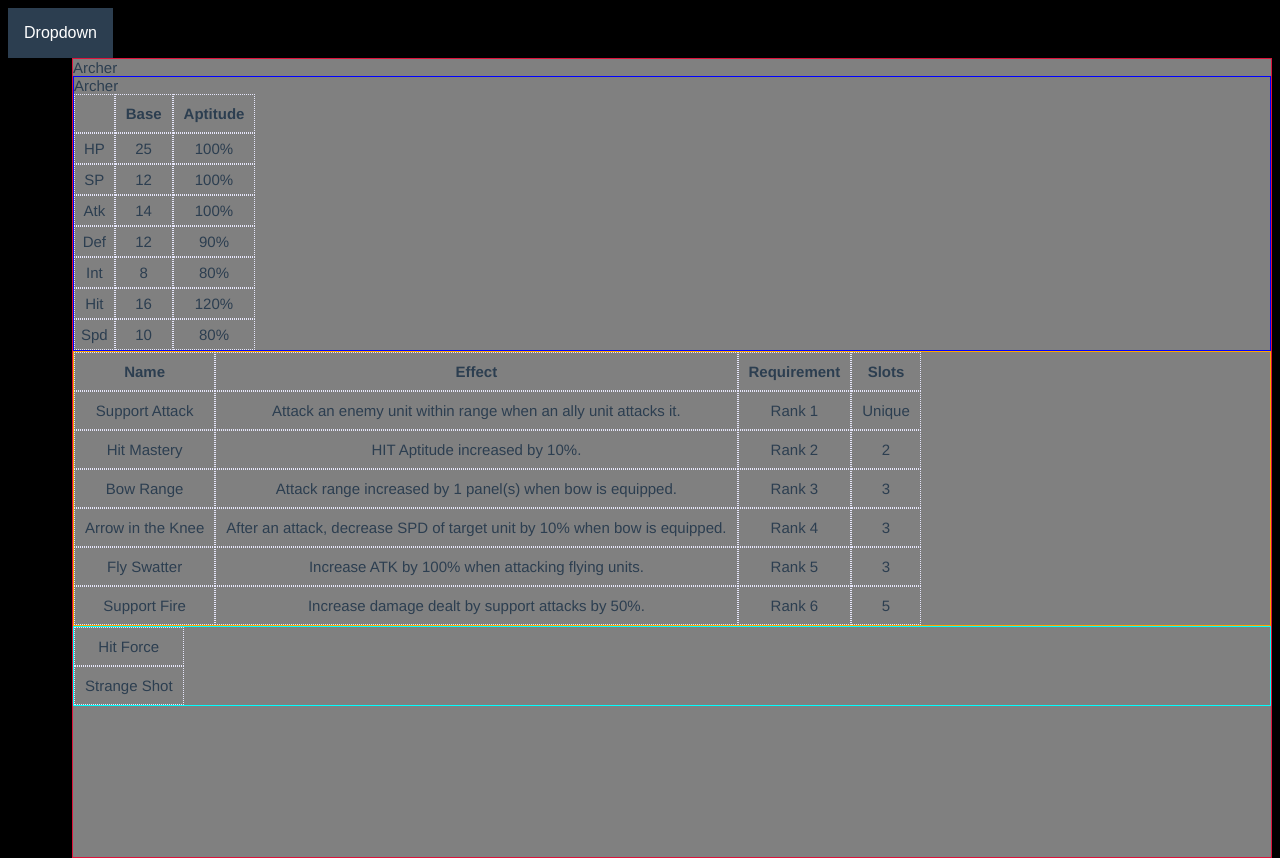
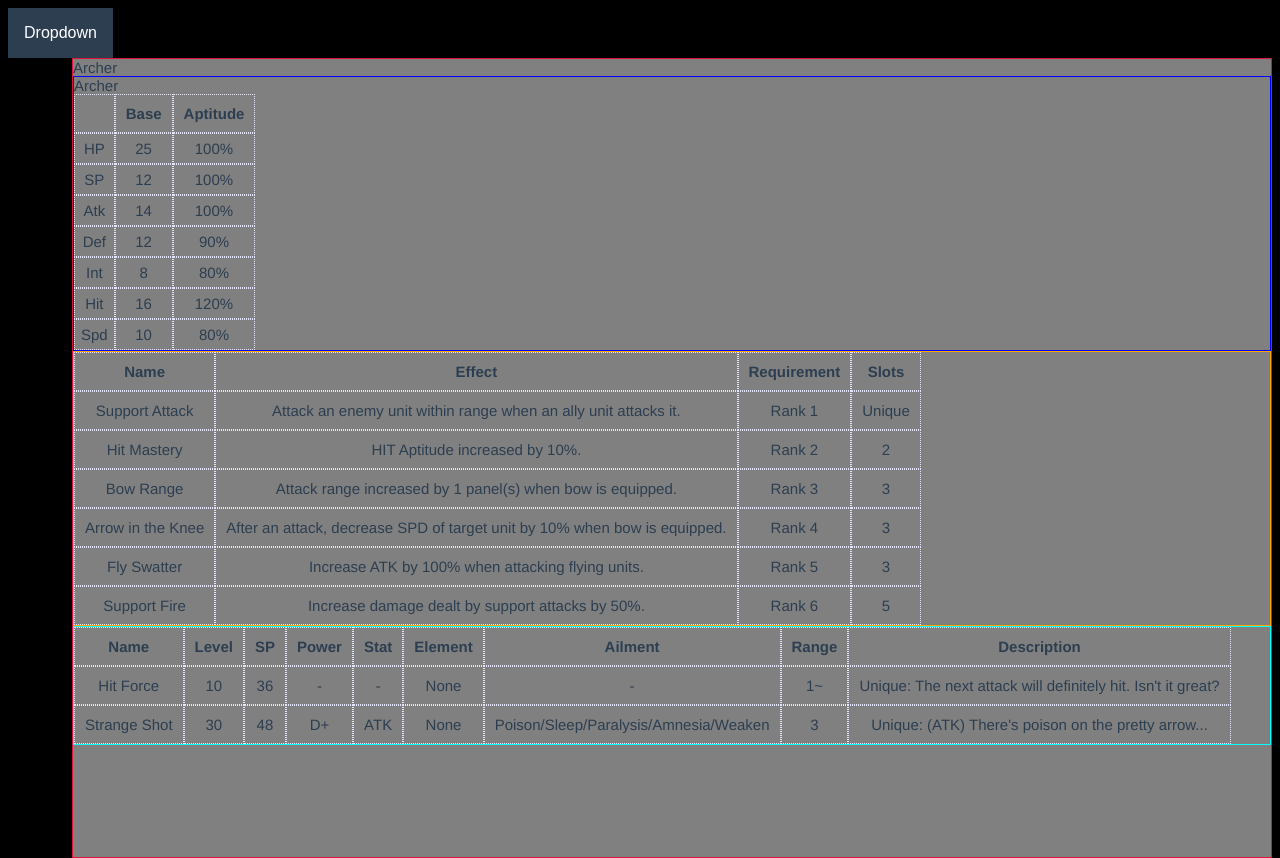
Before and after one commit to Varatnar/disgaea-info, a Vue app: page /classes in a window 1280 px wide. Built offline with nearby package versions, Linux system fonts and the light colour scheme; the HTML template or start-up script is replaced by a standard one.

Commit message:
Added rendering for all skill data

```diff
--- a/src/components/class/skill/SkillComponent.vue
+++ b/src/components/class/skill/SkillComponent.vue
@@ -2,6 +2,30 @@
     <div class="row">
         <div class="cell">
             {{skill.name}}
+        </div>
+        <div class="cell">
+            {{skill.lvl}}
+        </div>
+        <div class="cell">
+            {{skill.sp}}
+        </div>
+        <div class="cell">
+            {{skill.power}}
+        </div>
+        <div class="cell">
+            {{skill.stat}}
+        </div>
+        <div class="cell">
+            {{skill.element}}
+        </div>
+        <div class="cell">
+            {{skill.ailment}}
+        </div>
+        <div class="cell">
+            {{skill.range}}
+        </div>
+        <div class="cell">
+            {{skill.description}}
         </div>
     </div>
 </template>
--- a/src/components/class/skill/SkillsComponent.vue
+++ b/src/components/class/skill/SkillsComponent.vue
@@ -1,6 +1,35 @@
 <template>
     <div class="skills-section">
         <div class="table">
+            <div class="row">
+                <div class="cell cell-column-title">
+                    Name
+                </div>
+                <div class="cell cell-column-title">
+                    Level
+                </div>
+                <div class="cell cell-column-title">
+                    SP
+                </div>
+                <div class="cell cell-column-title">
+                    Power
+                </div>
+                <div class="cell cell-column-title">
+                    Stat
+                </div>
+                <div class="cell cell-column-title">
+                    Element
+                </div>
+                <div class="cell cell-column-title">
+                    Ailment
+                </div>
+                <div class="cell cell-column-title">
+                    Range
+                </div>
+                <div class="cell cell-column-title">
+                    Description
+                </div>
+            </div>
             <SkillComponent v-for="skill in skills" :skill="skill" :key="skill.name"/>
         </div>
     </div>
```
